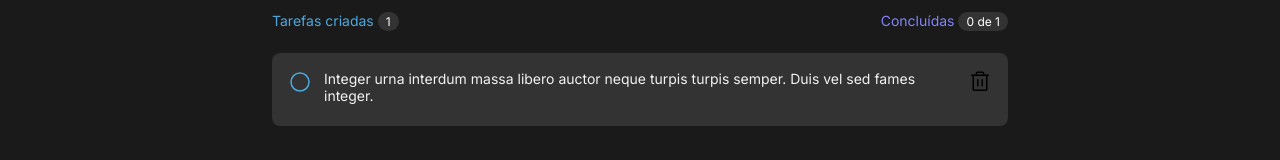
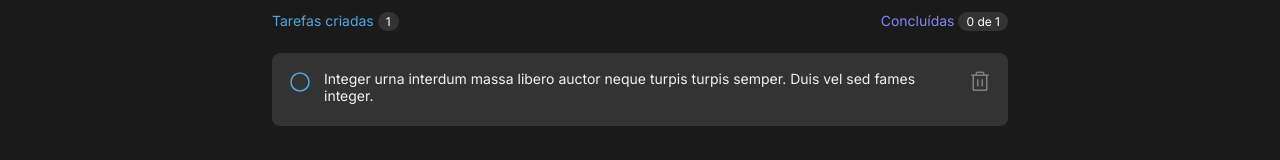
Before and after one commit to gabrielgamboa/todo-list, a React (Vite) app: page / in a window 1280 px wide. Shown: the part 277-437 px from the top of the page. Built offline with nearby package versions, Linux system fonts and the light colour scheme.

Commit message:
feat: ajustes finos seniores

```diff
--- a/index.html
+++ b/index.html
@@ -8,7 +8,7 @@
     <link href="https://fonts.googleapis.com/css2?family=Inter:wght@400;700&display=swap" rel="stylesheet">
     <link rel="icon" type="image/svg+xml" href="/vite.svg" />
     <meta name="viewport" content="width=device-width, initial-scale=1.0" />
-    <title>Vite + React + TS</title>
+    <title>Todo List</title>
   </head>
   <body>
     <div id="root"></div>
--- a/src/components/Todo.module.css
+++ b/src/components/Todo.module.css
@@ -44,4 +44,5 @@
   background: transparent;
   border: 0;
   cursor: pointer;
+  color: var(--gray-300);
 }
--- a/vite.config.ts
+++ b/vite.config.ts
@@ -3,6 +3,7 @@ import react from "@vitejs/plugin-react";
 
 // https://vitejs.dev/config/
 export default defineConfig({
+  base: '/todo-list/',
   plugins: [react()],
   server: {
     port: 3000,
```
